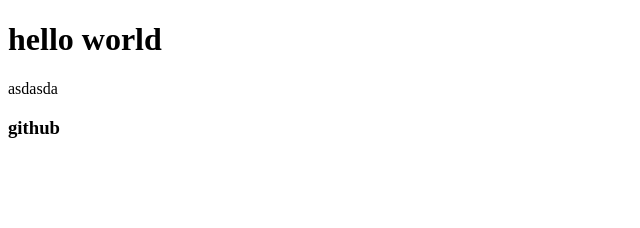
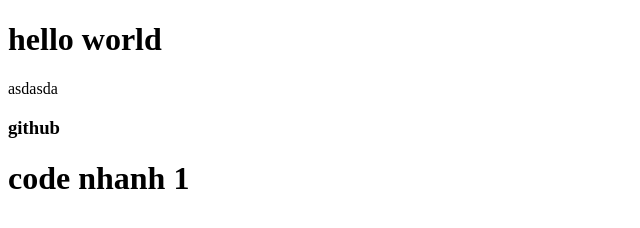
Before and after one commit to kyhuy/testgit, a plain HTML site: page index.html in a window 1280 px wide. Shown: the whole page, without its empty margins (0-640 px from the left). Drawn offline with Linux system fonts and the light colour scheme.

Commit message:
chia nhanh

```diff
--- a/index.html
+++ b/index.html
@@ -9,5 +9,6 @@
     <h1>hello world</h1>
     <p>asdasda</p>
     <h3>github</h3>
+    <h1>code nhanh 1</h1>
 </body>
 </html>
```
